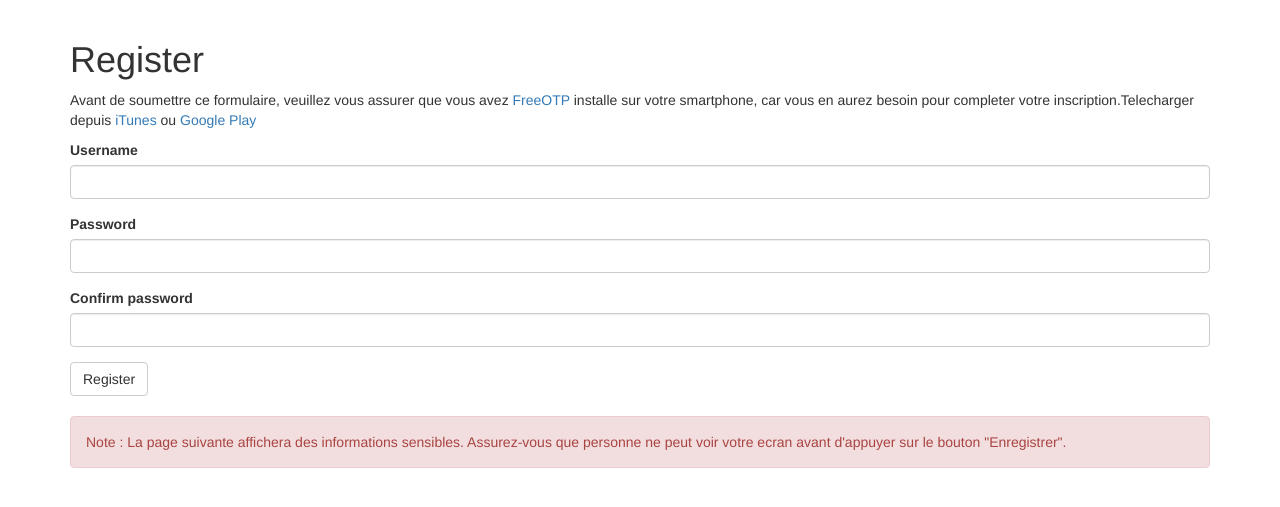
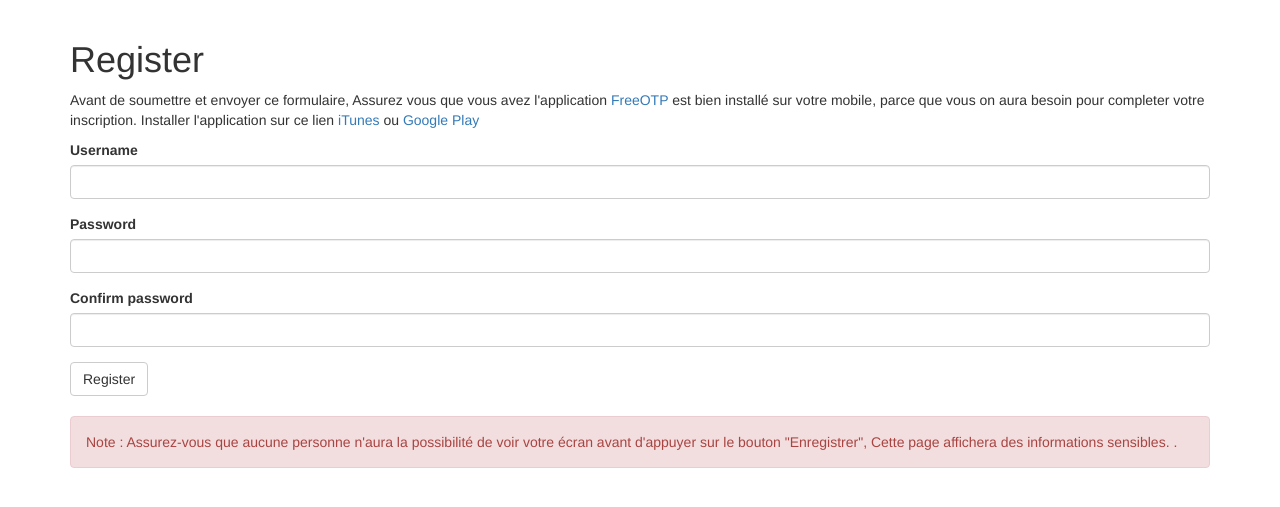
Before and after one commit to YousraMzouz/totp-app, a Flask app: page /register in a window 1280 px wide. Shown: the part 52-559 px from the top of the page. Run offline with Flask 2, Linux system fonts and the light colour scheme; some libraries are stand-ins or nearby versions.

Commit message:
Update register.html

```diff
--- a/apptotp/templates/register.html
+++ b/apptotp/templates/register.html
@@ -3,9 +3,9 @@
 
 {% block page_content %}
     <h1>Register</h1>
-    <p>Avant de soumettre ce formulaire, veuillez vous assurer que vous avez <a href="https://fedorahosted.org/freeotp/">FreeOTP</a>
-        installe sur votre smartphone, car vous en aurez besoin pour completer votre inscription.Telecharger depuis <a href="https://itunes.apple.com/us/app/freeotp/id872559395">iTunes</a> ou <a href="https://play.google.com/store/apps/details?id=org.fedorahosted.freeotp">Google Play</a></p>
+    <p> Avant de soumettre et envoyer ce formulaire,  Assurez vous que vous avez l'application <a href="https://fedorahosted.org/freeotp/">FreeOTP</a>
+       est bien installé sur votre mobile, parce que vous on aura besoin pour completer votre inscription. Installer l'application sur ce lien <a href="https://itunes.apple.com/us/app/freeotp/id872559395">iTunes</a> ou <a href="https://play.google.com/store/apps/details?id=org.fedorahosted.freeotp">Google Play</a></p>
     {{ wtf.quick_form(form) }}
     <br>
-    <div class="alert alert-danger" role="alert">Note : La page suivante affichera des informations sensibles. Assurez-vous que personne ne peut voir votre ecran avant d'appuyer sur le bouton "Enregistrer".</div>
+    <div class="alert alert-danger" role="alert">Note : Assurez-vous que aucune personne n'aura la possibilité de voir votre écran avant d'appuyer sur le bouton "Enregistrer", Cette page affichera des informations sensibles. .</div>
 {% endblock %}
```
